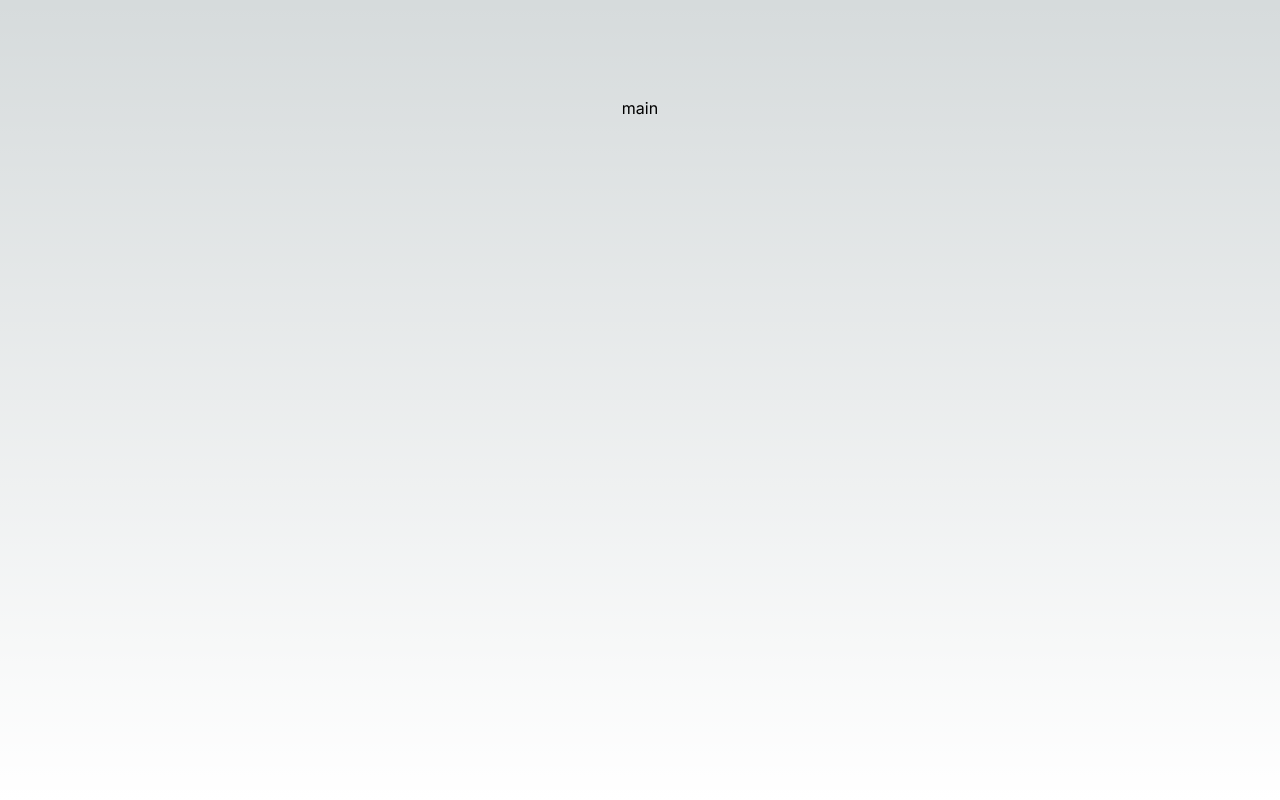
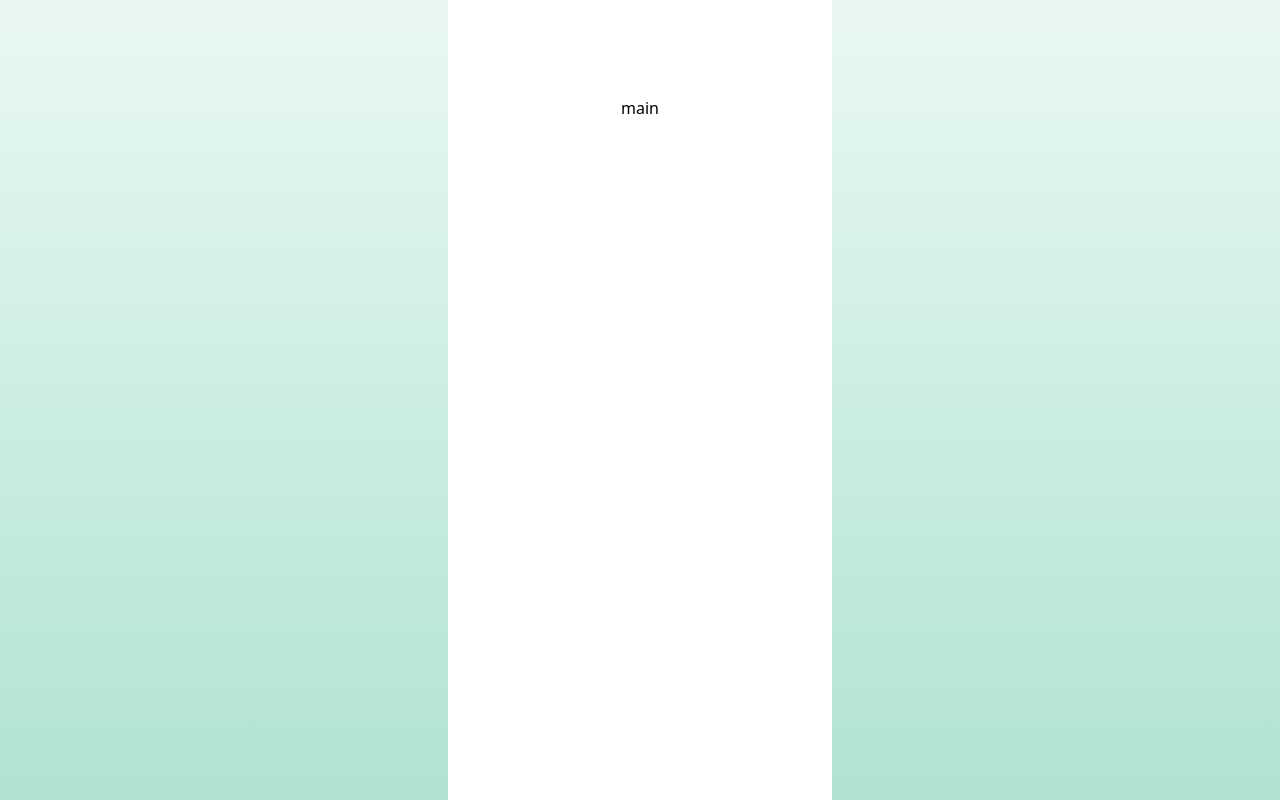
Before and after one commit to goldmayo/asac-marketplace, a Next.js app: page / in a window 1280 px wide. Built offline with nearby package versions, Linux system fonts and the light colour scheme.

Commit message:
feat: root layout 구현

```diff
--- a/src/app/globals.css
+++ b/src/app/globals.css
@@ -4,19 +4,13 @@
 
 :root {
   --foreground-rgb: 0, 0, 0;
-  --background-start-rgb: 214, 219, 220;
-  --background-end-rgb: 255, 255, 255;
-}
-
-@media (prefers-color-scheme: dark) {
-  :root {
-    --foreground-rgb: 255, 255, 255;
-    --background-start-rgb: 0, 0, 0;
-    --background-end-rgb: 0, 0, 0;
-  }
+  --background-start-rgb: 234, 248, 244;
+  --background-end-rgb: 176, 227, 212;
 }
 
 body {
   color: rgb(var(--foreground-rgb));
   background: linear-gradient(to bottom, transparent, rgb(var(--background-end-rgb))) rgb(var(--background-start-rgb));
+
+
 }
--- a/src/app/layout.tsx
+++ b/src/app/layout.tsx
@@ -12,7 +12,11 @@ export const metadata: Metadata = {
 export default function RootLayout({ children }: { children: React.ReactNode }) {
   return (
     <html lang="en">
-      <body className={inter.className}>{children}</body>
+      <body className='bg-fixed flex items-center justify-center h-full'>
+        <div className="bg-white overflow-auto w-96 h-screen ">
+          {children}
+        </div>
+      </body>
     </html>
-  )
+  );
 }
```
